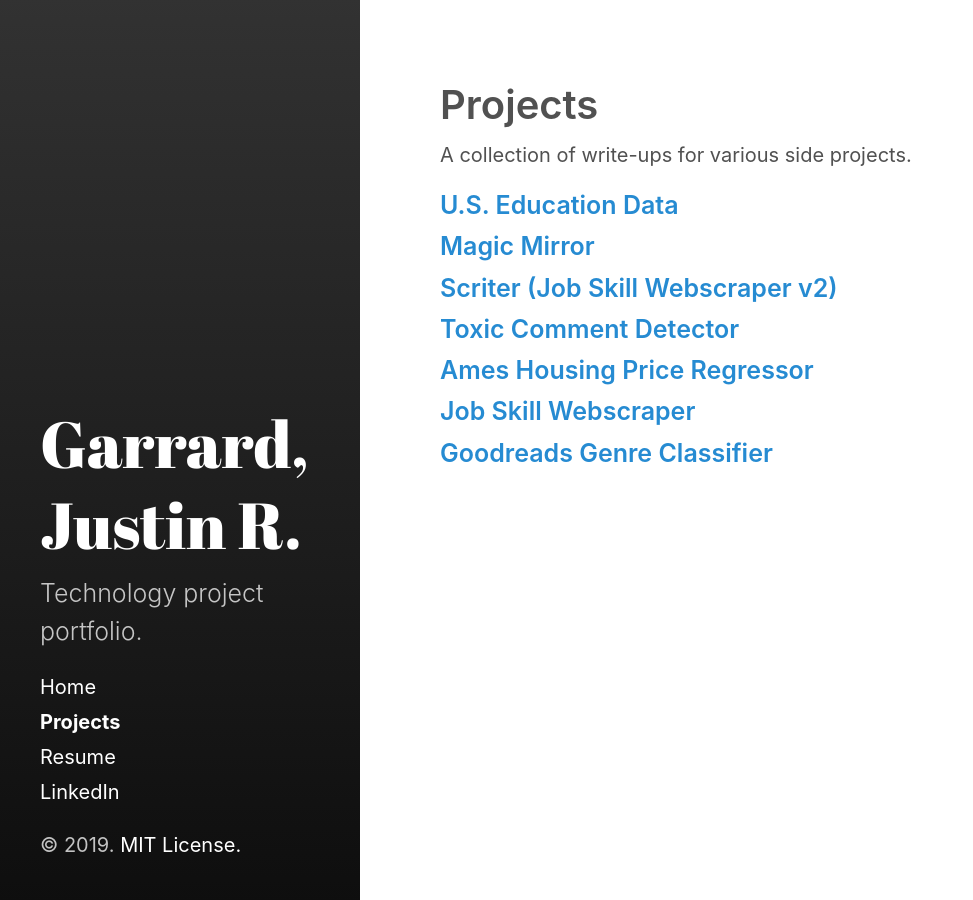
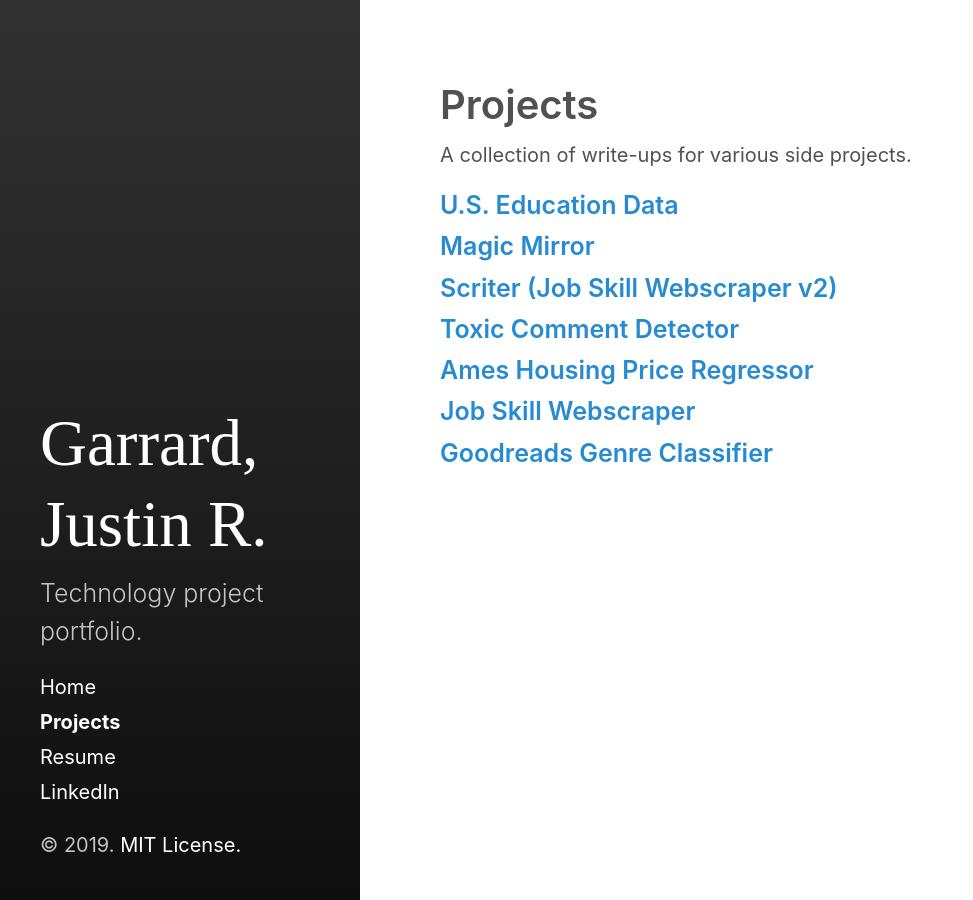
Before and after one commit to justinrgarrard/justinrgarrard.github.io, a Jekyll site: the page built from category/projects.md, in a window 1280 px wide. Shown: the whole page, without its empty margins (0-973 px from the left). Built offline with Jekyll 4.4.1, drawn with Linux system fonts in a browser that asks for light colours.

Commit message:
Matched font to resume.

```diff
--- a/_includes/font-includes.html
+++ b/_includes/font-includes.html
@@ -3,4 +3,5 @@
   different fonts as applicable.
 {% endcomment %}
 
-<link rel="stylesheet" href="https://fonts.googleapis.com/css?family=Abril+Fatface" />
+<link rel="stylesheet" href="https://fonts.googleapis.com/css?family=Lato" />
+<!-- <link rel="stylesheet" href="https://fonts.googleapis.com/css?family=Abril+Fatface" /> -->
```
